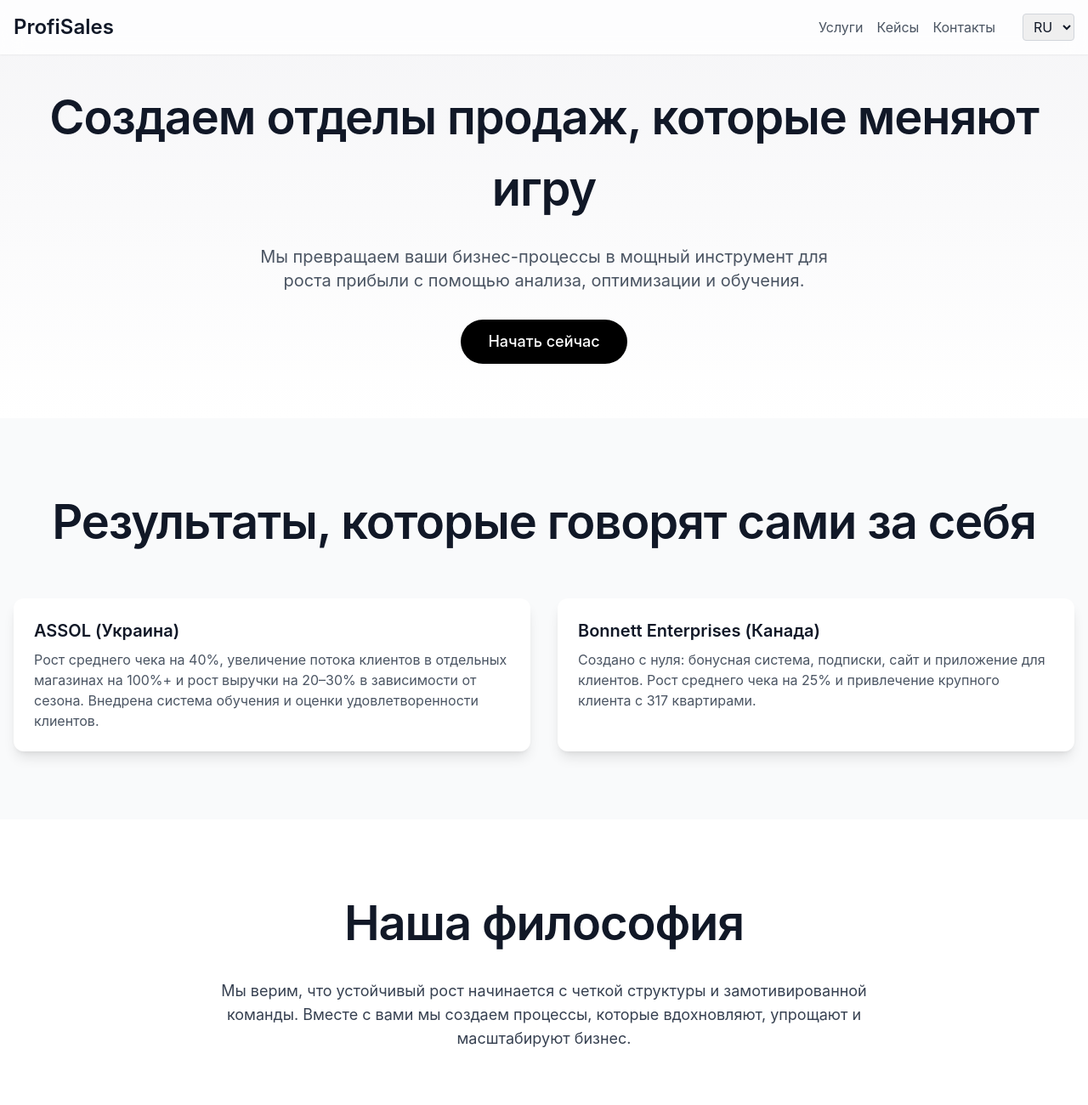
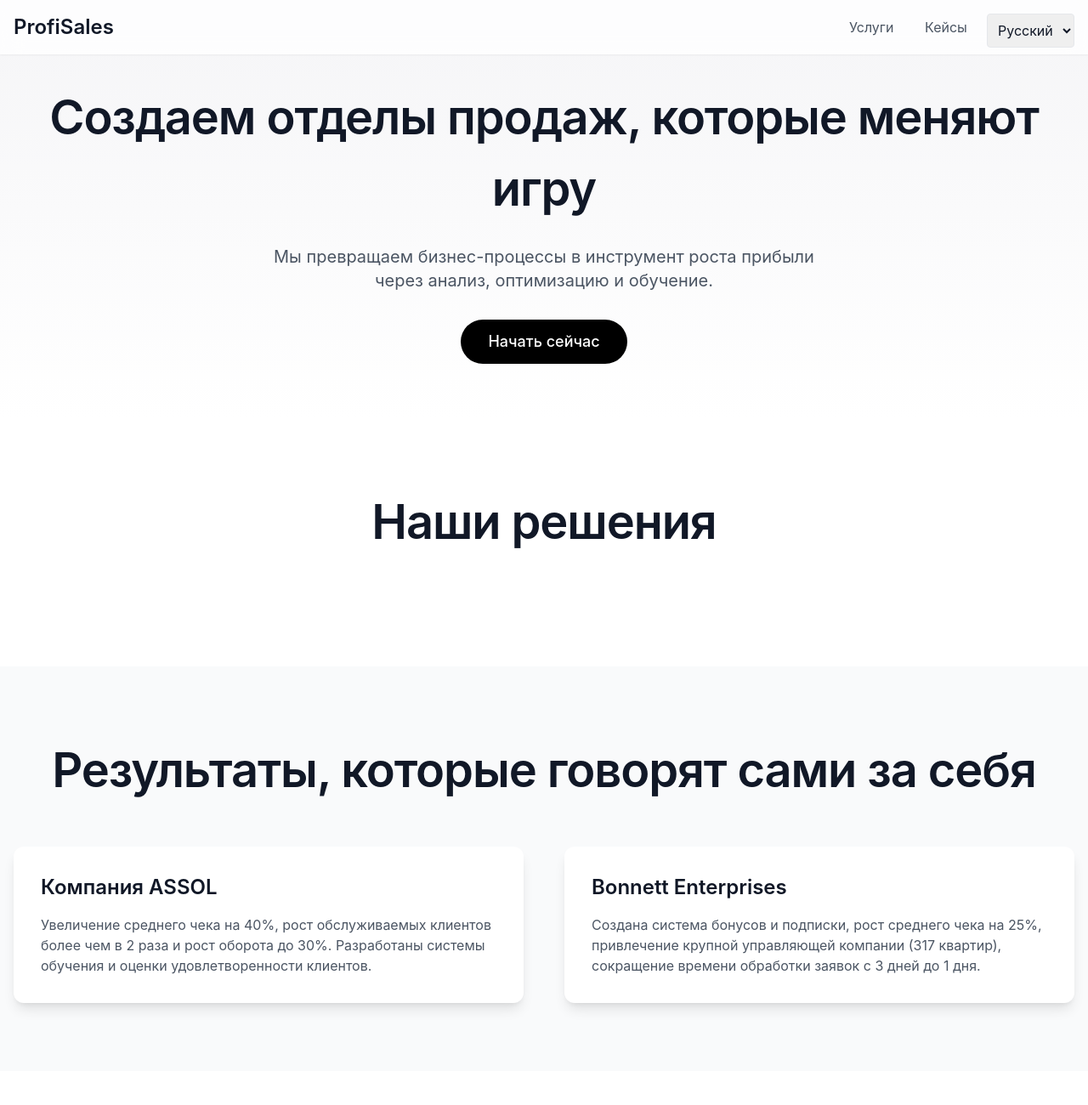
Before and after one commit to TaranenkoDI/t-solutions-site, a plain HTML site: page index.html in a window 1280 px wide. Shown: the top 1300 px of the page at 85% size. After the commit the page ends 1260 px from the top, so only its background shows below. Drawn offline with nearby package versions, Linux system fonts and the light colour scheme.

Commit message:
Update index.html

```diff
--- a/index.html
+++ b/index.html
@@ -5,7 +5,6 @@
     <meta name="viewport" content="width=device-width, initial-scale=1.0">
     <title>ProfiSales - Повышение прибыли в стиле Apple</title>
     <script src="https://cdn.tailwindcss.com"></script>
-  <script defer src="https://unpkg.com/alpinejs@3.x.x/dist/cdn.min.js"></script>
     <style>
         body {
             font-family: -apple-system, BlinkMacSystemFont, 'Segoe UI', Roboto, sans-serif;
@@ -22,26 +21,50 @@
             scroll-behavior: smooth;
         }
     </style>
+    <script>
+        // Save language preference
+        function setLanguage(lang) {
+            localStorage.setItem('preferredLang', lang);
+            document.documentElement.lang = lang;
+            document.querySelectorAll('[data-lang]').forEach(el => {
+                el.style.display = el.getAttribute('data-lang') === lang ? '' : 'none';
+            });
+        }
+
+        // Apply saved language on load
+        document.addEventListener('DOMContentLoaded', () => {
+            const preferredLang = localStorage.getItem('preferredLang') || 'ru';
+            setLanguage(preferredLang);
+            document.getElementById('lang-selector').value = preferredLang;
+        });
+    </script>
 </head>
-<body x-data="{
-    lang: localStorage.getItem('lang') || 'ru',
-    setLang(l) { this.lang = l; localStorage.setItem('lang', l); }
-  }" x-init="$watch('lang', value => localStorage.setItem('lang', value))"
-  class="bg-white text-gray-900 smooth-scroll">
+<body class="bg-white text-gray-900 smooth-scroll">
+    <!-- Language Switcher -->
+    <div class="fixed top-4 right-4 z-50">
+        <select id="lang-selector" onchange="setLanguage(this.value)" class="p-2 border rounded">
+            <option value="ru">Русский</option>
+            <option value="en">English</option>
+            <option value="fr">Français</option>
+        </select>
+    </div>
 
     <!-- Header -->
     <header class="fixed top-0 w-full bg-white/80 backdrop-blur-md shadow-sm z-10">
         <div class="container mx-auto px-4 py-4 flex justify-between items-center">
             <h1 class="text-2xl font-semibold">ProfiSales</h1>
-      <nav class="flex items-center gap-4">
-        <a href="#services" class="text-gray-600 hover:text-gray-900">Услуги</a>
-        <a href="#cases" class="text-gray-600 hover:text-gray-900">Кейсы</a>
-        <a href="#contact" class="text-gray-600 hover:text-gray-900">Контакты</a>
-        <select @change="setLang($event.target.value)" class="ml-4 border border-gray-300 rounded px-2 py-1">
-          <option value="ru" :selected="lang === 'ru'">RU</option>
-          <option value="en" :selected="lang === 'en'">EN</option>
-          <option value="fr" :selected="lang === 'fr'">FR</option>
-        </select>
+            <nav>
+                <a href="#services" class="text-gray-600 hover:text-gray-900 mx-4" data-lang="ru">Услуги</a>
+                <a href="#cases" class="text-gray-600 hover:text-gray-900 mx-4" data-lang="ru">Кейсы</a>
+                <a href="#contact" class="text-gray-600 hover:text-gray-900 mx-4" data-lang="ru">Контакты</a>
+
+                <a href="#services" class="text-gray-600 hover:text-gray-900 mx-4" data-lang="en">Services</a>
+                <a href="#cases" class="text-gray-600 hover:text-gray-900 mx-4" data-lang="en">Cases</a>
+                <a href="#contact" class="text-gray-600 hover:text-gray-900 mx-4" data-lang="en">Contact</a>
+
+                <a href="#services" class="text-gray-600 hover:text-gray-900 mx-4" data-lang="fr">Services</a>
+                <a href="#cases" class="text-gray-600 hover:text-gray-900 mx-4" data-lang="fr">Cas</a>
+                <a href="#contact" class="text-gray-600 hover:text-gray-900 mx-4" data-lang="fr">Contact</a>
             </nav>
         </div>
     </header>
@@ -49,71 +72,69 @@
     <!-- Hero Section -->
     <section class="hero-bg pt-24 pb-16">
         <div class="container mx-auto px-4 text-center">
-      <template x-if="lang === 'ru'">
-        <div>
-          <h2 class="section-title text-gray-900 mb-6">Создаем отделы продаж, которые меняют игру</h2>
-          <p class="text-xl text-gray-600 max-w-2xl mx-auto mb-8">Мы превращаем ваши бизнес-процессы в мощный инструмент для роста прибыли с помощью анализа, оптимизации и обучения.</p>
-          <a href="#contact" class="inline-block bg-black text-white py-3 px-8 rounded-full hover:bg-gray-800 transition text-lg font-medium">Начать сейчас</a>
+            <h2 class="section-title text-gray-900 mb-6" data-lang="ru">Создаем отделы продаж, которые меняют игру</h2>
+            <h2 class="section-title text-gray-900 mb-6" data-lang="en">We build sales departments that change the game</h2>
+            <h2 class="section-title text-gray-900 mb-6" data-lang="fr">Nous créons des départements de vente qui changent la donne</h2>
+
+            <p class="text-xl text-gray-600 max-w-2xl mx-auto mb-8" data-lang="ru">Мы превращаем бизнес-процессы в инструмент роста прибыли через анализ, оптимизацию и обучение.</p>
+            <p class="text-xl text-gray-600 max-w-2xl mx-auto mb-8" data-lang="en">We turn business processes into profit-growing tools through analysis, optimization, and training.</p>
+            <p class="text-xl text-gray-600 max-w-2xl mx-auto mb-8" data-lang="fr">Nous transformons les processus commerciaux en outils de croissance des bénéfices grâce à l'analyse, l'optimisation et la formation.</p>
+
+            <a href="#contact" class="inline-block bg-black text-white py-3 px-8 rounded-full hover:bg-gray-800 transition text-lg font-medium" data-lang="ru">Начать сейчас</a>
+            <a href="#contact" class="inline-block bg-black text-white py-3 px-8 rounded-full hover:bg-gray-800 transition text-lg font-medium" data-lang="en">Start Now</a>
+            <a href="#contact" class="inline-block bg-black text-white py-3 px-8 rounded-full hover:bg-gray-800 transition text-lg font-medium" data-lang="fr">Commencer maintenant</a>
         </div>
-      </template>
-      <template x-if="lang === 'en'">
-        <div>
-          <h2 class="section-title text-gray-900 mb-6">We build sales departments that change the game</h2>
-          <p class="text-xl text-gray-600 max-w-2xl mx-auto mb-8">We turn your business processes into a powerful tool for profit growth through analysis, optimization, and training.</p>
-          <a href="#contact" class="inline-block bg-black text-white py-3 px-8 rounded-full hover:bg-gray-800 transition text-lg font-medium">Get started</a>
-        </div>
-      </template>
-      <template x-if="lang === 'fr'">
-        <div>
-          <h2 class="section-title text-gray-900 mb-6">Nous créons des départements de vente qui changent les règles du jeu</h2>
-          <p class="text-xl text-gray-600 max-w-2xl mx-auto mb-8">Nous transformons vos processus commerciaux en un outil puissant de croissance des bénéfices grâce à l'analyse, à l'optimisation et à la formation.</p>
-          <a href="#contact" class="inline-block bg-black text-white py-3 px-8 rounded-full hover:bg-gray-800 transition text-lg font-medium">Commencer maintenant</a>
-        </div>
-      </template>
+    </section>
+
+    <!-- Services Section (only RU shown here for brevity, repeat for EN/FR with data-lang) -->
+    <section id="services" class="py-20">
+        <div class="container mx-auto px-4">
+            <h2 class="section-title text-center mb-12" data-lang="ru">Наши решения</h2>
+            <h2 class="section-title text-center mb-12" data-lang="en">Our Solutions</h2>
+            <h2 class="section-title text-center mb-12" data-lang="fr">Nos solutions</h2>
+            <!-- Repeat each card with translated content -->
         </div>
     </section>
 
     <!-- Cases Section -->
     <section id="cases" class="py-20 bg-gray-50">
         <div class="container mx-auto px-4">
-      <h2 class="section-title text-center mb-12" x-text="lang === 'ru' ? 'Результаты, которые говорят сами за себя' : lang === 'en' ? 'Results that speak for themselves' : 'Des résultats qui parlent d’eux-mêmes'"></h2>
-      <div class="grid grid-cols-1 md:grid-cols-2 gap-8">
-        <div class="bg-white rounded-xl shadow-lg p-6 transition hover:shadow-xl">
-          <h3 class="text-xl font-semibold mb-2">ASSOL (Украина)</h3>
-          <p class="text-gray-600">Рост среднего чека на 40%, увеличение потока клиентов в отдельных магазинах на 100%+ и рост выручки на 20–30% в зависимости от сезона. Внедрена система обучения и оценки удовлетворенности клиентов.</p>
+            <h2 class="section-title text-center mb-12" data-lang="ru">Результаты, которые говорят сами за себя</h2>
+            <h2 class="section-title text-center mb-12" data-lang="en">Results That Speak for Themselves</h2>
+            <h2 class="section-title text-center mb-12" data-lang="fr">Des résultats qui parlent d'eux-mêmes</h2>
+
+            <div class="grid grid-cols-1 md:grid-cols-2 gap-12">
+                <!-- Assol Case -->
+                <div class="bg-white rounded-xl shadow-lg p-8" data-lang="ru">
+                    <h3 class="text-2xl font-semibold mb-4">Компания ASSOL</h3>
+                    <p class="text-gray-600">Увеличение среднего чека на 40%, рост обслуживаемых клиентов более чем в 2 раза и рост оборота до 30%. Разработаны системы обучения и оценки удовлетворенности клиентов.</p>
                 </div>
-        <div class="bg-white rounded-xl shadow-lg p-6 transition hover:shadow-xl">
-          <h3 class="text-xl font-semibold mb-2">Bonnett Enterprises (Канада)</h3>
-          <p class="text-gray-600">Создано с нуля: бонусная система, подписки, сайт и приложение для клиентов. Рост среднего чека на 25% и привлечение крупного клиента с 317 квартирами.</p>
+                <div class="bg-white rounded-xl shadow-lg p-8" data-lang="en">
+                    <h3 class="text-2xl font-semibold mb-4">ASSOL Company</h3>
+                    <p class="text-gray-600">Increased average check by 40%, more than doubled the number of served clients, and boosted revenue up to 30%. Developed training systems and customer satisfaction evaluation methods.</p>
+                </div>
+                <div class="bg-white rounded-xl shadow-lg p-8" data-lang="fr">
+                    <h3 class="text-2xl font-semibold mb-4">Société ASSOL</h3>
+                    <p class="text-gray-600">Augmentation du panier moyen de 40 %, doublement du nombre de clients servis et croissance du chiffre d'affaires jusqu'à 30 %. Développement de systèmes de formation et d'évaluation de la satisfaction client.</p>
+                </div>
+
+                <!-- Bonnett Case -->
+                <div class="bg-white rounded-xl shadow-lg p-8" data-lang="ru">
+                    <h3 class="text-2xl font-semibold mb-4">Bonnett Enterprises</h3>
+                    <p class="text-gray-600">Создана система бонусов и подписки, рост среднего чека на 25%, привлечение крупной управляющей компании (317 квартир), сокращение времени обработки заявок с 3 дней до 1 дня.</p>
+                </div>
+                <div class="bg-white rounded-xl shadow-lg p-8" data-lang="en">
+                    <h3 class="text-2xl font-semibold mb-4">Bonnett Enterprises</h3>
+                    <p class="text-gray-600">Implemented bonus and subscription systems, increased average check by 25%, attracted a major property management company (317 suites), reduced service request processing time from 3 days to 1 day.</p>
+                </div>
+                <div class="bg-white rounded-xl shadow-lg p-8" data-lang="fr">
+                    <h3 class="text-2xl font-semibold mb-4">Bonnett Enterprises</h3>
+                    <p class="text-gray-600">Mise en place de systèmes de bonus et d'abonnement, augmentation du panier moyen de 25 %, acquisition d'une grande société de gestion immobilière (317 logements), réduction du délai de traitement des demandes de 3 jours à 1 jour.</p>
                 </div>
             </div>
         </div>
     </section>
 
-  <!-- Philosophy Section -->
-  <section class="py-20">
-    <div class="container mx-auto px-4 text-center">
-      <h2 class="section-title mb-6" x-text="lang === 'ru' ? 'Наша философия' : lang === 'en' ? 'Our Philosophy' : 'Notre philosophie'"></h2>
-      <p class="text-lg text-gray-700 max-w-3xl mx-auto">Мы верим, что устойчивый рост начинается с четкой структуры и замотивированной команды. Вместе с вами мы создаем процессы, которые вдохновляют, упрощают и масштабируют бизнес.</p>
-    </div>
-  </section>
-
-  <!-- Contact Section -->
-  <section id="contact" class="py-20 bg-gray-100">
-    <div class="container mx-auto px-4 text-center">
-      <h2 class="section-title mb-8" x-text="lang === 'ru' ? 'Связаться с нами' : lang === 'en' ? 'Contact Us' : 'Contactez-nous'"></h2>
-      <form action="https://formspree.io/f/xpwrwepq" method="POST" class="max-w-xl mx-auto space-y-4 text-left">
-        <input type="text" name="name" placeholder="Ваше имя" required class="w-full p-4 rounded-lg border border-gray-300 focus:ring-2 focus:ring-black">
-        <input type="email" name="email" placeholder="Ваш email" required class="w-full p-4 rounded-lg border border-gray-300 focus:ring-2 focus:ring-black">
-        <textarea name="message" placeholder="Ваше сообщение" required class="w-full p-4 rounded-lg border border-gray-300 focus:ring-2 focus:ring-black resize-none h-32"></textarea>
-        <button type="submit" class="bg-black text-white py-3 px-8 rounded-full hover:bg-gray-800 transition text-lg font-medium w-full">Отправить</button>
-      </form>
-    </div>
-  </section>
-
-  <!-- Footer -->
-  <footer class="bg-gray-900 text-white py-6 text-center">
-    <p class="text-sm text-gray-400">© 2025 ProfiSales — TaranenkoDIca@gmail.com</p>
-  </footer>
+    <!-- Contact Section and Footer would also be translated similarly -->
 </body>
 </html>
```
Lines whose indentation alone changed are shown as unchanged.
